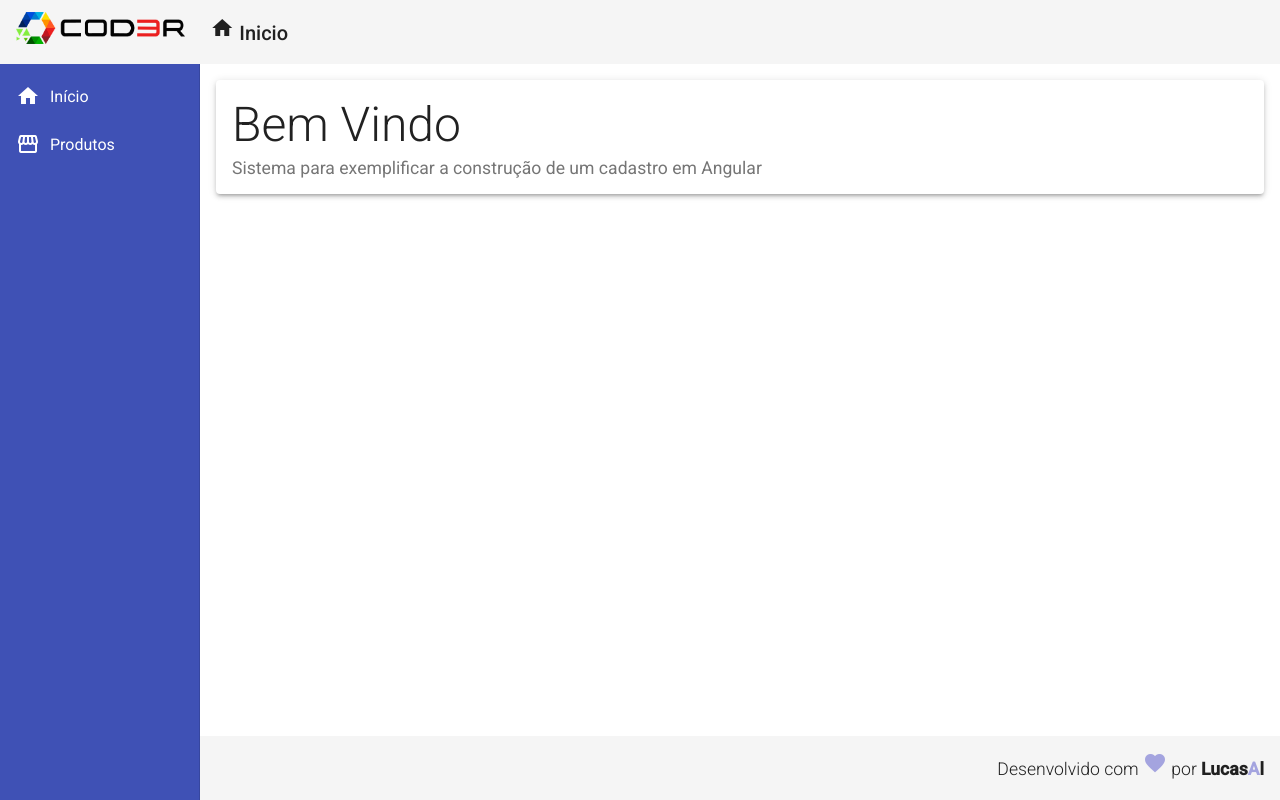
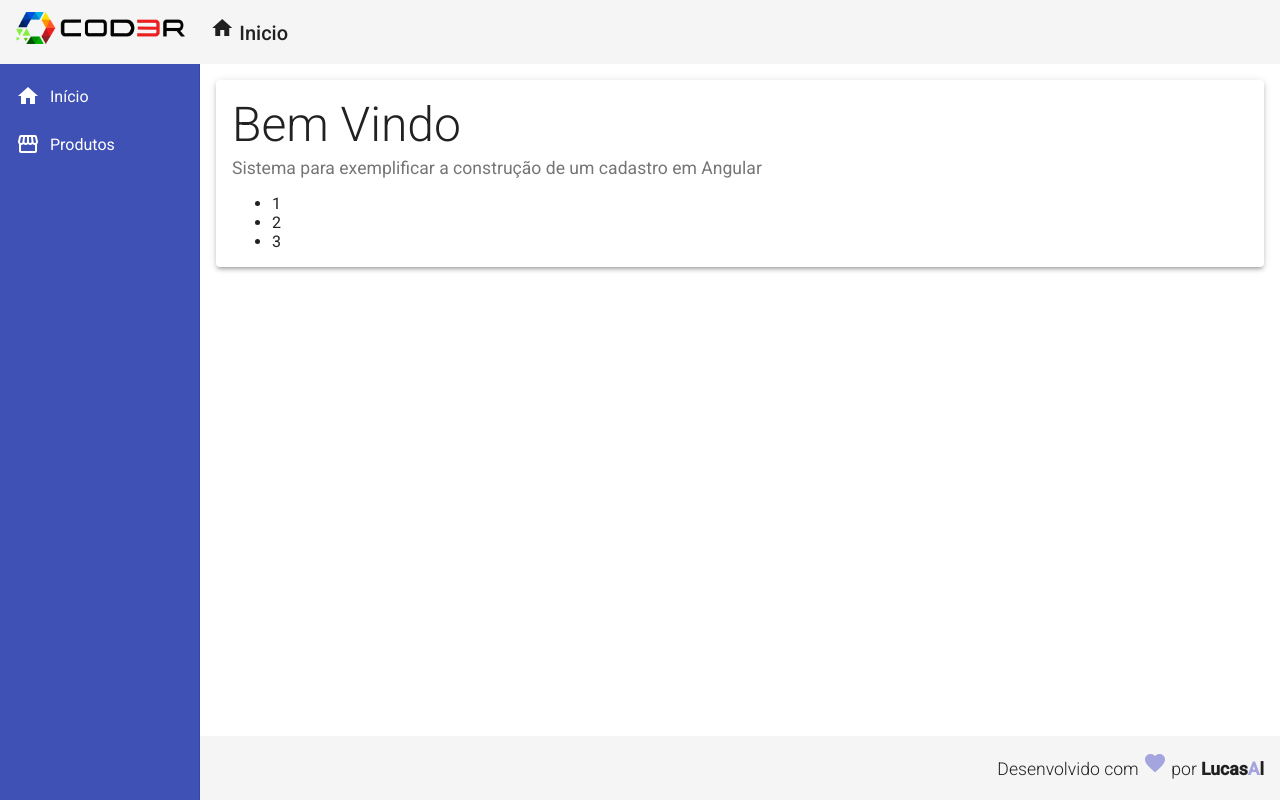
Before and after one commit to lucasx0/angular, an Angular app in the folder frontend/: page / in a window 1280 px wide. Built offline with nearby package versions, Linux system fonts and the light colour scheme.

Commit message:
diretivas estrutural e de atributos

```diff
--- a/frontend/src/app/components/template/footer/footer.component.html
+++ b/frontend/src/app/components/template/footer/footer.component.html
@@ -6,4 +6,5 @@
         </i>
         por <strong>Lucas<span class="blue">A</span>l</strong>
     </span>
+
 </mat-toolbar>
--- a/frontend/src/app/directives/for.directive.ts
+++ b/frontend/src/app/directives/for.directive.ts
@@ -1,10 +1,26 @@
-import { Directive } from '@angular/core';
+import { Directive, OnInit, Input, ViewContainerRef, TemplateRef } from '@angular/core';
+import { Template } from '@angular/compiler/src/render3/r3_ast';
 
 @Directive({
   selector: '[myFor]'
 })
-export class ForDirective {
+export class ForDirective implements OnInit {
 
-  constructor() { }
+  @Input('myForEm') numbers: number[];
+
+
+  constructor(
+    private container: ViewContainerRef,
+    private template: TemplateRef<any>) {
+
+   }
+
+   ngOnInit(): void {
+    for(let number of this.numbers){
+      this.container.createEmbeddedView(
+        this.template, {$implicit: number});
+    }
+    /* console.log(this.numbers); */
+   }
 
 }
--- a/frontend/src/app/views/home/home.component.html
+++ b/frontend/src/app/views/home/home.component.html
@@ -5,4 +5,9 @@
     <mat-card-subtitle class="subtitle">
         Sistema para exemplificar a construção de um cadastro em Angular
     </mat-card-subtitle>
+    <ul>
+        <li *myFor="let n em [1, 2, 3]">
+            {{n}}
+        </li>
+    </ul>
 </mat-card>
```
